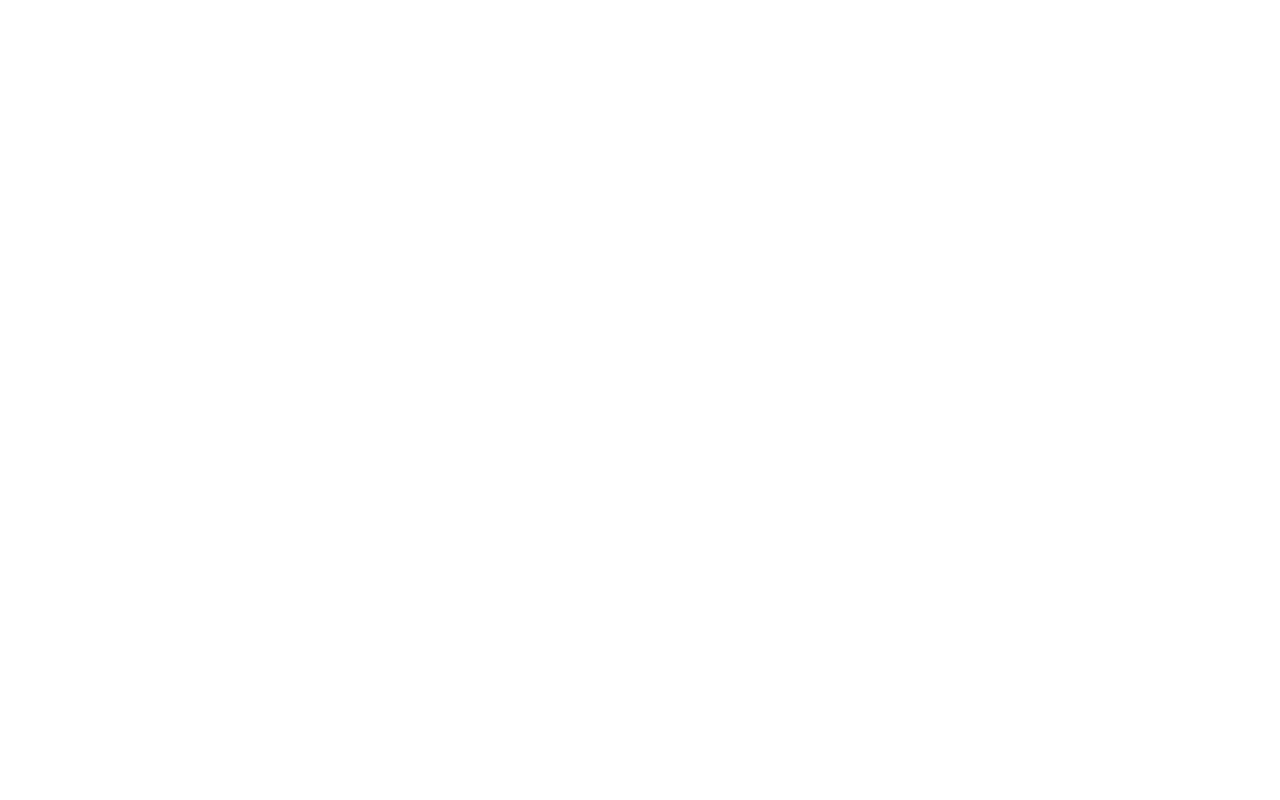
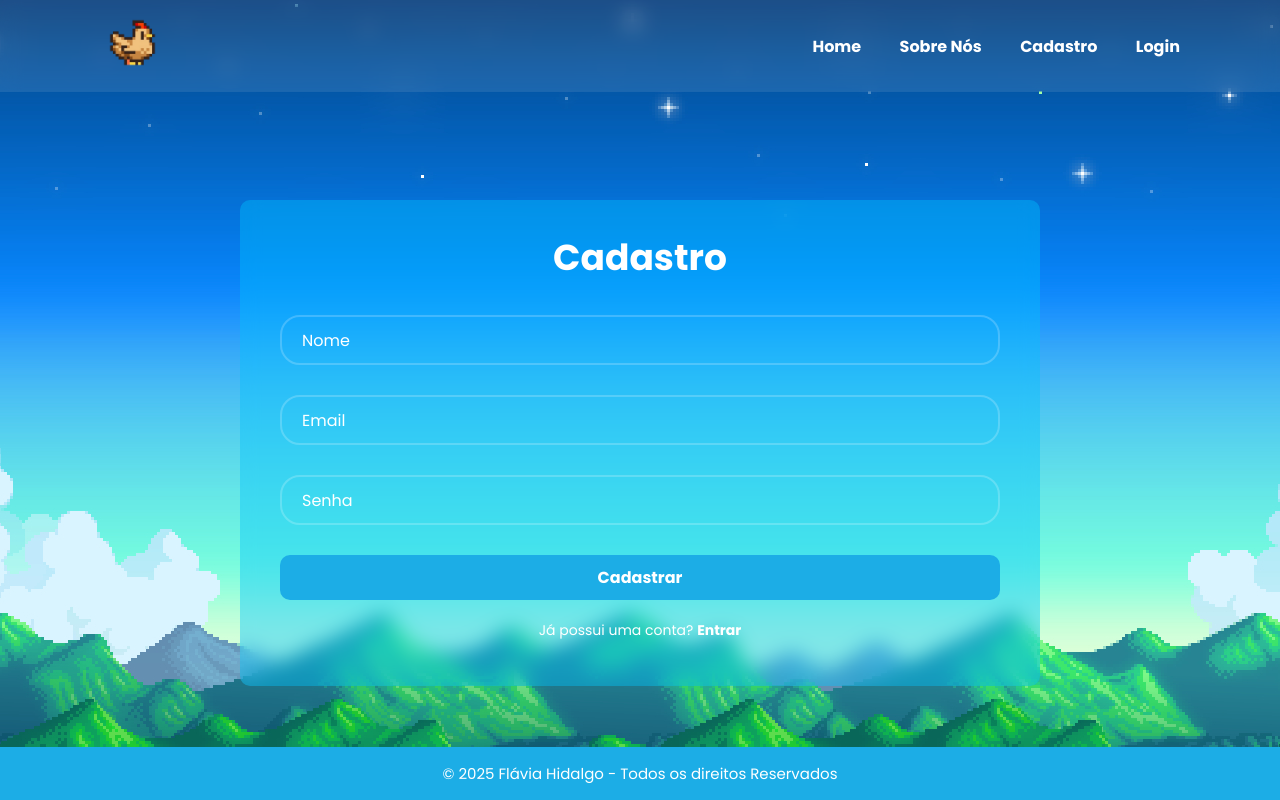
Before and after one commit to flaviachristine/Projeto-Individual, a plain HTML site: page Site/cadastro.html in a window 1280 px wide. Drawn offline with Linux system fonts and the light colour scheme.

Commit message:
Tela de cadastro estilizada

```diff
--- a/Site/cadastro.css
+++ b/Site/cadastro.css
@@ -0,0 +1,118 @@
+@import url('https://fonts.googleapis.com/css2?family=Poppins:ital,wght@0,100;0,200;0,300;0,400;0,500;0,600;0,700;0,800;0,900;1,100;1,200;1,300;1,400;1,500;1,600;1,700;1,800;1,900&family=Press+Start+2P&display=swap');
+
+*{
+    margin: 0;
+    padding: 0;
+    box-sizing: border-box;
+    font-family: 'Poppins';
+}
+header{
+    position: fixed;
+    top: 0;
+    left: 0;
+    width: 100%;
+    padding: 10px 100px;
+    background: rgba(255, 255, 255, .1);
+    display: flex;
+    justify-content: space-between;
+    align-items: center;
+    backdrop-filter: blur(10px);
+    font-size: 16px;
+    font-weight: bold;
+    /* border-bottom: 2px solid rgba(255, 255, 255, .2); */
+}
+.logo img{
+    width: 65px;
+}
+.navbar a{
+    color: #ffff;
+    font-size: 16px;
+    text-decoration: none;
+    cursor: pointer;
+    margin-left: 35px;
+    transition: .3s;
+
+}
+.navbar a:hover{
+    color: aquamarine;
+}
+
+body{
+    display: flex;
+    justify-content: center;
+    align-items: center;
+    flex-direction: column;
+    min-height: 100vh;
+    background: url(../Site/images/background1.jpg) no-repeat;
+    background-position: center;
+    justify-content: space-between;
+}
+.container{
+    color: white;
+    width: 800px;
+    background: rgba(0, 195, 255, .4);
+    border-radius: 10px;
+    padding: 30px 40px;
+    backdrop-filter: blur(10px);
+    margin-top: 200px;
+}
+.container h1{
+    font-size: 36px;
+    text-align: center;
+}
+.container .input-box{
+    position: relative;
+    width: 100%;
+    height: 50px;
+    margin: 30px 0;
+}
+.input-box input{
+    width: 100%;
+    height: 100%;
+    background: transparent;
+    border: none;
+    outline: none;
+    border: 2px solid rgba(255, 255, 255, .2);
+    border-radius: 20px;
+    font-size: 16px;
+    color: white;
+    padding: 20px 45px 20px 20px;
+}
+.input-box input::placeholder{
+    color: white;
+}
+.container .btn{
+    width: 100%;
+    height: 45px;
+    background-color: #1cade6;
+    border: none;
+    outline: none;
+    border-radius: 10px;
+    cursor: pointer;
+    font-size: 16px;
+    font-weight: bold;
+    color: #ffff;
+}
+.registrar{
+    font-size: 14px;
+    text-align: center;
+    margin: 20px 0px 15px;
+}
+.registrar p a{
+    color: #ffff;
+    text-decoration: none;
+    font-weight: bold;
+}
+.registrar p a:hover{
+    text-decoration: underline;
+}
+footer{
+    background-color: #1cade6;
+    width: 100%;
+    display: flex;
+    align-items: center;
+    justify-content: center;
+    padding: 15px;
+    font-size: 15px;
+    color: #ffff;
+}
--- a/Site/cadastro.html
+++ b/Site/cadastro.html
@@ -3,9 +3,42 @@
 <head>
     <meta charset="UTF-8">
     <meta name="viewport" content="width=device-width, initial-scale=1.0">
+    <link rel="stylesheet" href="cadastro.css">
     <title>Cadastro</title>
 </head>
 <body>
+    <header class="header">
+        <a href="" class="logo"><img src="../Site/images/galinha.png" alt=""></a>
+        <nav class="navbar">
+            <a href="index.html">Home</a>
+            <a href="">Sobre Nós</a>
+            <a href="">Cadastro</a>
+            <a href="login.html">Login</a>
+        </nav>
+    </header>
+    <div class="container">
+        <form action="">
+            <h1>Cadastro</h1>
+            <div class="input-box">
+                <input type="text" placeholder="Nome" required>
 
+            </div>
+            <div class="input-box">
+                <input type="text" placeholder="Email" required>
+
+            </div>
+            <div class="input-box">
+                <input type="text" placeholder="Senha" required>
+
+            </div>
+            <button class="btn" type="submit">Cadastrar</button>
+            <div class="registrar">
+                <p>Já possui uma conta? <a href="login.html">Entrar</a></p>
+            </div>
+        </form>
+    </div>
+    <footer class="footer">
+        © 2025 Flávia Hidalgo - Todos os direitos Reservados
+    </footer>
 </body>
 </html>
--- a/Site/style.css
+++ b/Site/style.css
@@ -36,7 +36,7 @@
 
 }
 .navbar a:hover{
-    color: aquamarine;
+    color: #1cade6;
 }
 body{
     min-height: 100vh;
@@ -98,5 +98,12 @@
     color: #39a9dd;
 }
 footer{
-    background-color: blue;
+    background-color: #1cade6;
+    width: 100%;
+    display: flex;
+    align-items: center;
+    justify-content: center;
+    padding: 15px;
+    font-size: 15px;
+    color: #ffff;
 }
```
Also changed, not shown: Site/index.html (+5 -2 lines), Site/login.html (+3 -4 lines).
